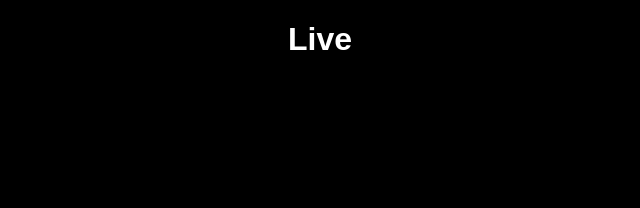
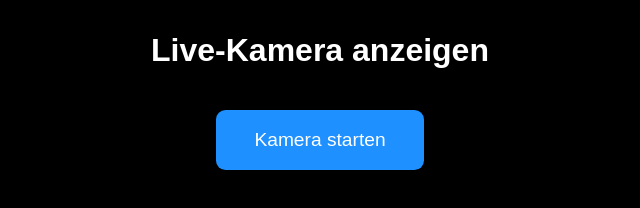
Before and after one commit to T0byHub/TestRepo, a plain HTML site: page index.html in a window 1280 px wide. Shown: the whole page, without its empty margins (320-960 px from the left). Drawn offline with Linux system fonts and the light colour scheme.

Commit message:
Update index.html

```diff
--- a/index.html
+++ b/index.html
@@ -1,14 +1,62 @@
 <!DOCTYPE html>
 <html lang="de">
 <head>
-  <meta charset="UTF-8">
-  <meta name="viewport" content="width=device-width, initial-scale=1.0">
-  <title> </title>
-  <link rel="stylesheet" href="style.css">
+  <meta charset="UTF-8" />
+  <meta name="viewport" content="width=device-width, initial-scale=1.0" />
+  <title>Kamera-Website</title>
+  <style>
+    body {
+      margin: 0;
+      padding: 0;
+      font-family: sans-serif;
+      background-color: #000;
+      color: white;
+      text-align: center;
+    }
+
+    h1 {
+      margin-top: 1em;
+    }
+
+    button {
+      padding: 1em 2em;
+      font-size: 1.2em;
+      border: none;
+      border-radius: 0.5em;
+      background-color: #1e90ff;
+      color: white;
+      cursor: pointer;
+      margin: 1em 0;
+    }
+
+    video {
+      width: 100vw;
+      height: auto;
+      max-height: 80vh;
+      object-fit: cover;
+    }
+  </style>
 </head>
 <body>
-  <h1>Live</h1>
+  <h1>Live-Kamera anzeigen</h1>
+  <button onclick="startCamera()">Kamera starten</button>
   <video id="video" autoplay playsinline></video>
-  <script src="script.js"></script>
+
+  <script>
+    async function startCamera() {
+      const video = document.getElementById("video");
+
+      try {
+        const stream = await navigator.mediaDevices.getUserMedia({
+          video: { facingMode: { ideal: "environment" } },
+          audio: false
+        });
+        video.srcObject = stream;
+      } catch (err) {
+        console.error("Kamera-Zugriff fehlgeschlagen:", err);
+        alert("Zugriff auf die Kamera wurde verweigert oder ist nicht verfügbar.");
+      }
+    }
+  </script>
 </body>
 </html>
```
